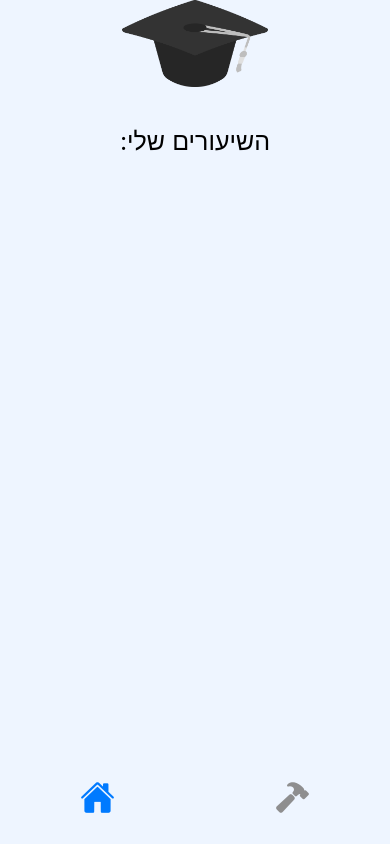
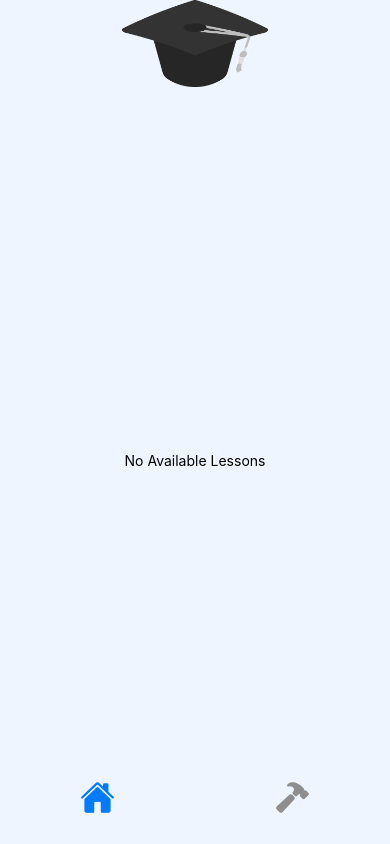
Before and after one commit to NivOzer/English-Tutoring-app, a React Native app: screen / in a window 390 px wide. Built offline with nearby package versions, Linux system fonts and the light colour scheme.

Commit message:
Added home screen conditional rendering

```diff
--- a/components/HomeScreen.tsx
+++ b/components/HomeScreen.tsx
@@ -36,8 +36,12 @@ const HomeScreen = (props: Props) => {
       <StatusBar style="auto" />
       <Image style={styles.logo} source={logo} resizeMode="contain" />
       <View style={styles.lessonContainer}>
+        {lessonsData.length === 0 ? (
+          <Text>No Available Lessons</Text>
+        ) : (
+          <>
+            <Text style={styles.myLessonsLabel}>השיעורים שלי</Text>
             <ScrollView contentContainerStyle={styles.scrollContent}>
-          <Text style={styles.myLessonsLabel}>השיעורים שלי:</Text>
               {lessonsData.map((lesson, index) => (
                 <Lesson
                   key={index}
@@ -50,6 +54,8 @@ const HomeScreen = (props: Props) => {
                 />
               ))}
             </ScrollView>
+          </>
+        )}
       </View>
     </View>
   );
```
Lines whose indentation alone changed are shown as unchanged.
